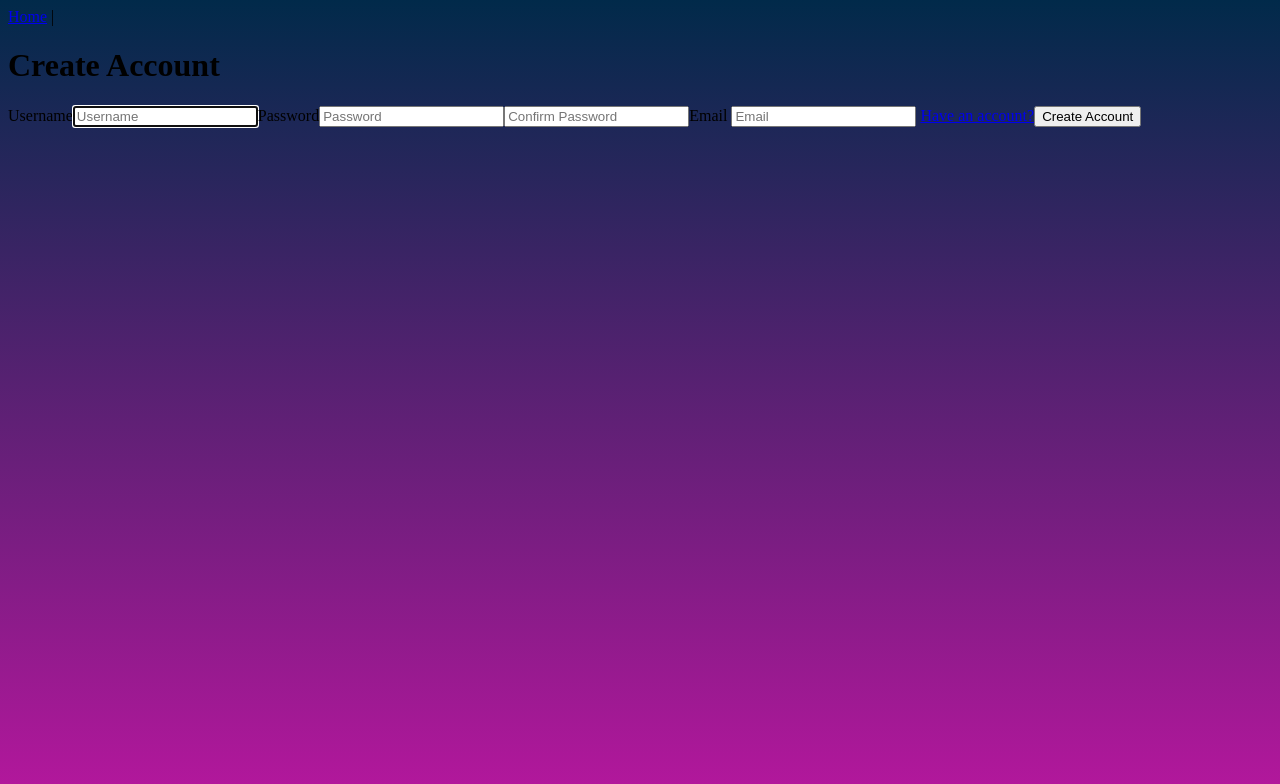
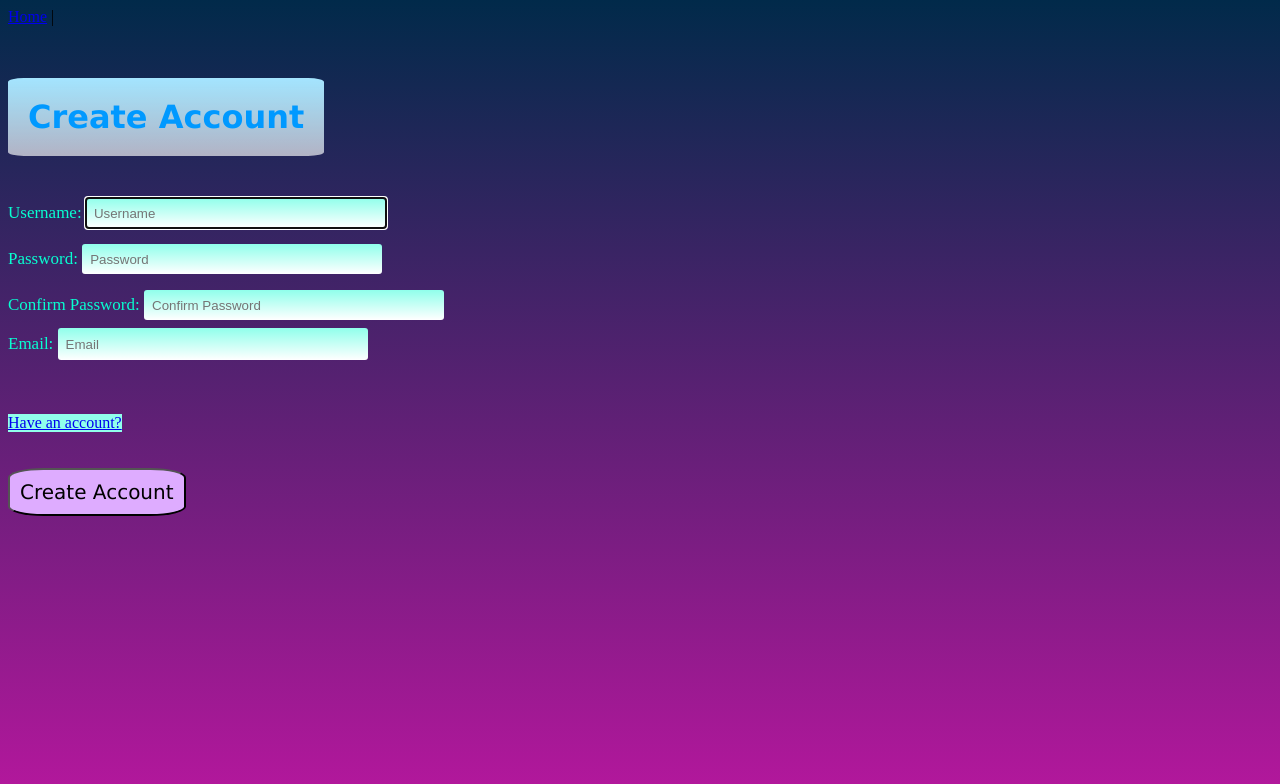
Before and after one commit to tarinausher/TE-Capstone, a Vue app in the folder frontend/: page /register in a window 1280 px wide. Shown: the top 784 px of the page. Built offline with nearby package versions, Linux system fonts and the light colour scheme.

Commit message:
register page and logout styled

```diff
--- a/frontend/src/views/Logout.vue
+++ b/frontend/src/views/Logout.vue
@@ -10,3 +10,18 @@ export default {
   }
 };
 </script>
+
+<style scoped>
+h1 {
+  font-family: Verdana, Geneva, Tahoma, sans-serif;
+  text-align: center;
+  font-size: 2em;
+  margin-top: 0.15em;
+  margin-bottom: 0.15em;
+  color: #0099ff;
+  background-image: linear-gradient(#a4e5ff, #ffffffa6);
+  display: inline;
+  padding: 20px;
+  border-radius: 5%;
+}
+</style>
--- a/frontend/src/views/Register.vue
+++ b/frontend/src/views/Register.vue
@@ -1,11 +1,19 @@
 <template>
   <div id="register" class="text-center">
     <form class="form-register" @submit.prevent="register">
+      <br />
+      <br />
+      <br />
+      <br />
       <h1 class="h3 mb-3 font-weight-normal">Create Account</h1>
+      <br />
+      <br />
+      <br />
+      <br />
       <div class="alert alert-danger" role="alert" v-if="registrationErrors">
         {{ registrationErrorMsg }}
       </div>
-      <label for="username" class="sr-only">Username</label>
+      <label for="username" class="sr-only">Username: </label>
       <input
         type="text"
         id="username"
@@ -15,7 +23,8 @@
         required
         autofocus
       />
-      <label for="password" class="sr-only">Password</label>
+      <br />
+      <label for="password" class="sr-only">Password: </label>
       <input
         type="password"
         id="password"
@@ -24,6 +33,8 @@
         v-model="user.password"
         required
       />
+      <br />
+      <label for="password" class="sr-only">Confirm Password: </label>
       <input
         type="password"
         id="confirmPassword"
@@ -32,7 +43,9 @@
         v-model="user.confirmPassword"
         required
       />
-      <label for="email" class="sr-only">Email</label> <!-- added start-->
+      <br />
+      <label for="email" class="sr-only">Email: </label>
+      <!-- added start-->
       <input
         type="email"
         id="email"
@@ -40,8 +53,16 @@
         placeholder="Email"
         v-model="user.email"
         required
-      /> <!-- added end -->
+      />
+      <!-- added end -->
+      <br />
+      <br />
+      <br />
+      <br />
       <router-link :to="{ name: 'login' }">Have an account?</router-link>
+      <br />
+      <br />
+      <br />
       <button class="btn btn-lg btn-primary btn-block" type="submit">
         Create Account
       </button>
@@ -50,36 +71,36 @@
 </template>
 
 <script>
-import authService from '../services/AuthService';
+import authService from "../services/AuthService";
 
 export default {
-  name: 'register',
+  name: "register",
   data() {
     return {
       user: {
-        username: '',
-        email: '', //added
-        password: '',
-        confirmPassword: '',
-        role: 'user',
+        username: "",
+        email: "", //added
+        password: "",
+        confirmPassword: "",
+        role: "user",
       },
       registrationErrors: false,
-      registrationErrorMsg: 'There were problems registering this user.',
+      registrationErrorMsg: "There were problems registering this user.",
     };
   },
   methods: {
     register() {
       if (this.user.password != this.user.confirmPassword) {
         this.registrationErrors = true;
-        this.registrationErrorMsg = 'Password & Confirm Password do not match.';
+        this.registrationErrorMsg = "Password & Confirm Password do not match.";
       } else {
         authService
           .register(this.user)
           .then((response) => {
             if (response.status == 201) {
               this.$router.push({
-                path: '/login',
-                query: { registration: 'success' },
+                path: "/login",
+                query: { registration: "success" },
               });
             }
           })
@@ -87,17 +108,109 @@ export default {
             const response = error.response;
             this.registrationErrors = true;
             if (response.status === 400) {
-              this.registrationErrorMsg = 'Bad Request: Validation Errors';
+              this.registrationErrorMsg = "Bad Request: Validation Errors";
             }
           });
       }
     },
     clearErrors() {
       this.registrationErrors = false;
-      this.registrationErrorMsg = 'There were problems registering this user.';
+      this.registrationErrorMsg = "There were problems registering this user.";
     },
   },
 };
 </script>
 
-<style>  </style>
+<style scoped>
+input[type="text"],
+input[type="password"] {
+  width: 100%;
+  padding: 12px 20px;
+  margin: 8px 0;
+  display: inline-block;
+  background-color: #ffffff;
+  box-sizing: border-box;
+  text-align: left;
+}
+
+button {
+  background-color: #deacff;
+  font-family: Verdana, Geneva, Tahoma, sans-serif;
+  font-size: 20px;
+  color: #000000;
+  display: inline-block;
+  width: auto;
+  height: auto;
+  white-space: normal;
+  text-align: center;
+  padding: 10px;
+  border-radius: 20%;
+}
+
+button:hover {
+  opacity: 0.8;
+}
+
+h1 {
+  font-family: Verdana, Geneva, Tahoma, sans-serif;
+  text-align: center;
+  font-size: 2em;
+  margin-top: 0.15em;
+  margin-bottom: 0.15em;
+  color: #0099ff;
+
+  background-image: linear-gradient(#a4e5ff, #ffffffa6);
+  display: inline;
+  padding: 20px;
+  border-radius: 5%;
+}
+
+label {
+  color: #08ffd1;
+  font-size: 17px;
+}
+#username {
+  color: black;
+  background-image: linear-gradient(#90ffeb, #ffffff);
+  width: 300px;
+  height: 30px;
+  border: none;
+  border-radius: 3px;
+  padding-left: 8px;
+}
+
+#password {
+  color: black;
+  background-image: linear-gradient(#90ffeb, #ffffff);
+  width: 300px;
+  height: 30px;
+  border: none;
+  border-radius: 3px;
+  padding-left: 8px;
+}
+
+#confirmPassword {
+  color: black;
+  background-image: linear-gradient(#90ffeb, #ffffff);
+  width: 300px;
+  height: 30px;
+  border: none;
+  border-radius: 3px;
+  padding-left: 8px;
+}
+
+#email {
+  color: black;
+  background-image: linear-gradient(#90ffeb, #ffffff);
+  width: 300px;
+  height: 30px;
+  border: none;
+  border-radius: 3px;
+  padding-left: 8px;
+}
+
+a {
+  float: left;
+  background-color: #90ffeb;
+}
+</style>
```
